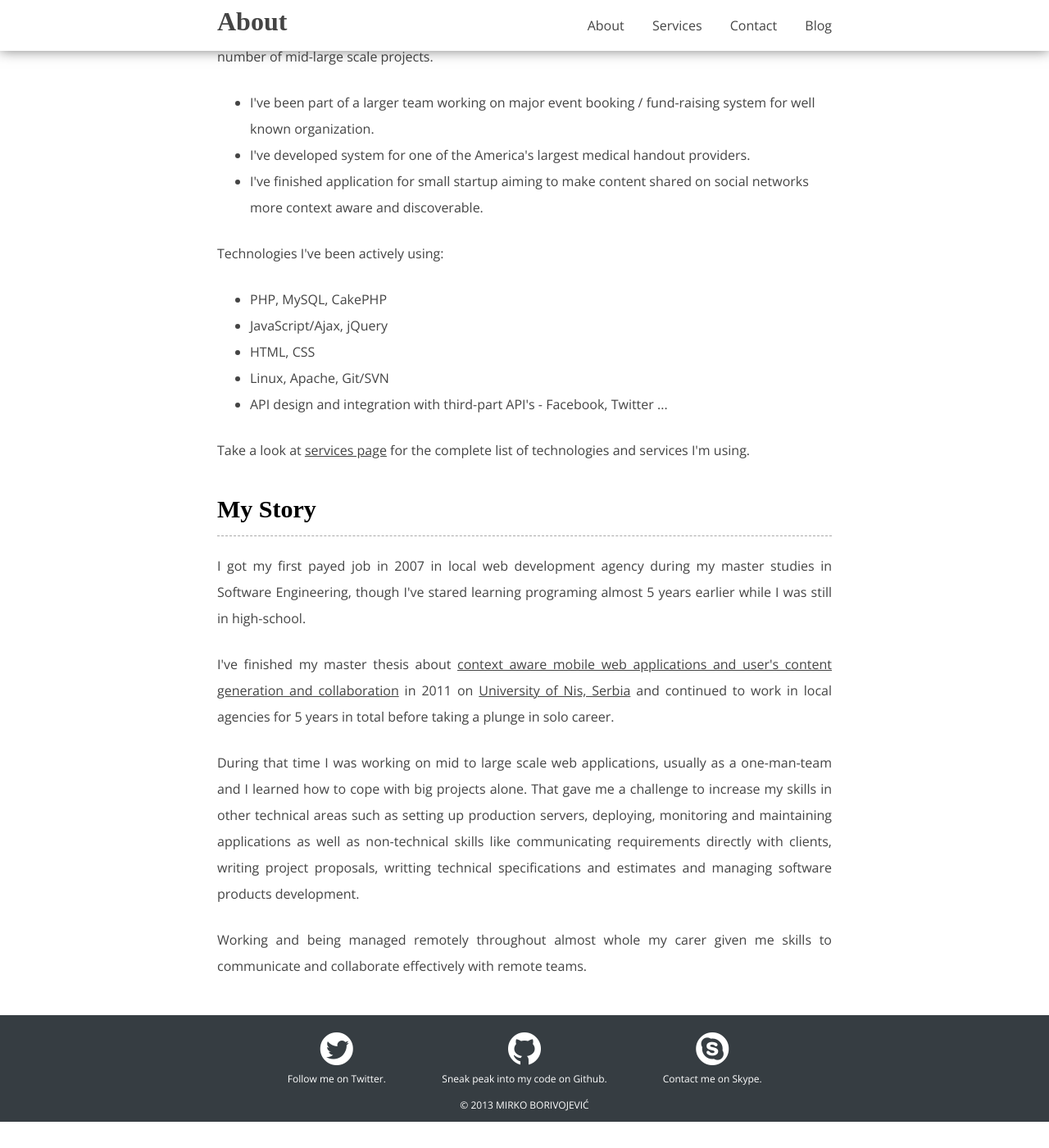
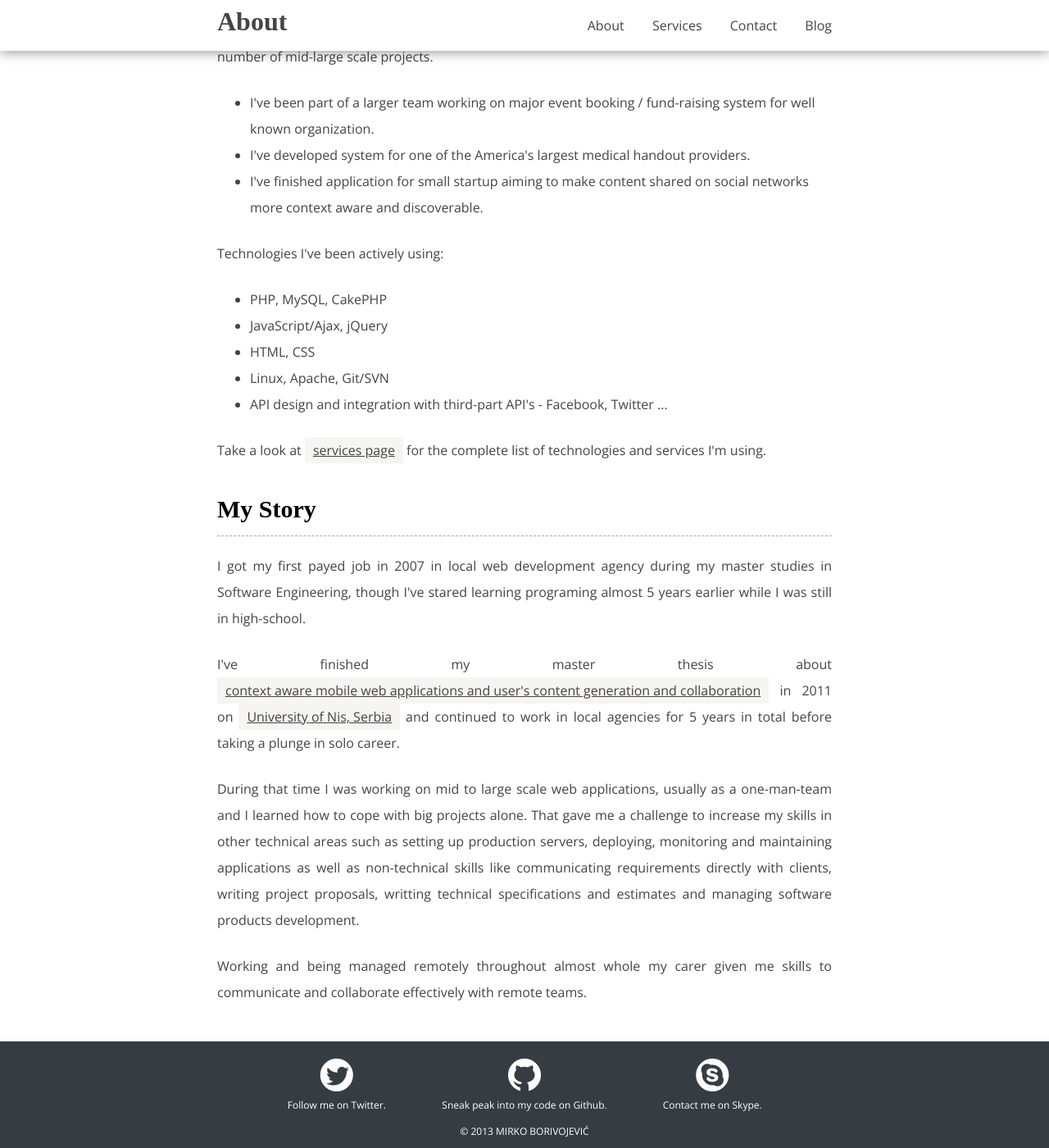
Before and after one commit to borivojevic/borivojevic.github.com, a Jekyll site: the page built from index.html, in a window 1280 px wide and 1400 px high, scrolled down 586 px. Shown: the whole window at 82% size. Built offline with Jekyll 4.4.1, drawn with Linux system fonts in a browser that asks for light colours; some web fonts are replaced; Markdown is read by kramdown in place of the engine named in the settings; before the commit the page ends 1954 px from its top, so only the background shows below that.

Commit message:
Fix title link style

```diff
--- a/css/main.css
+++ b/css/main.css
@@ -130,14 +130,15 @@
 	margin-bottom: 12px;
 }
 .mirko section.about a {
-	background: white;
+	background: #fff;
 	display: inline-block;
 	padding: 0px 10px;
 	text-decoration: none;
 	font-weight: 600;
 }
 .mirko section.about a:hover {
-	background: gray;
+	background: #444;
+	color: #fff;
 }
 section.about {
 	float: right;
@@ -156,6 +157,17 @@
 section.photo .thats-me {
 	background-image: url(../images/thats_me.png);
 	height: 80px;
+}
+section a {
+	background: #F7F5F2;
+	display: inline-block;
+	padding: 0px 10px;
+	text-decoration: none;
+	font-weight: 600;
+}
+section a:hover {
+	background: #444;
+	color: #fff;
 }
 /* ==========================================================================
  FOOTER
```
